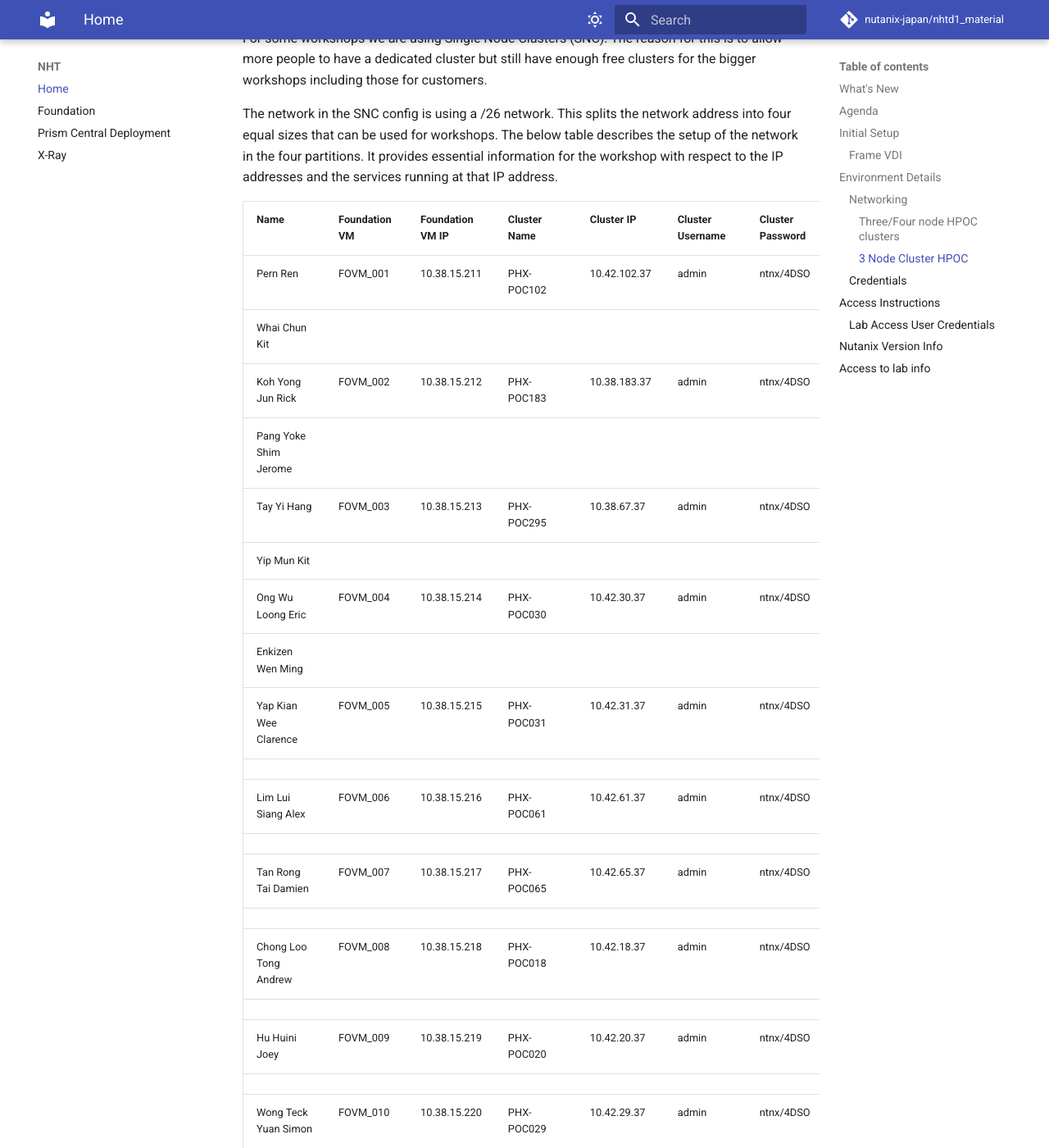
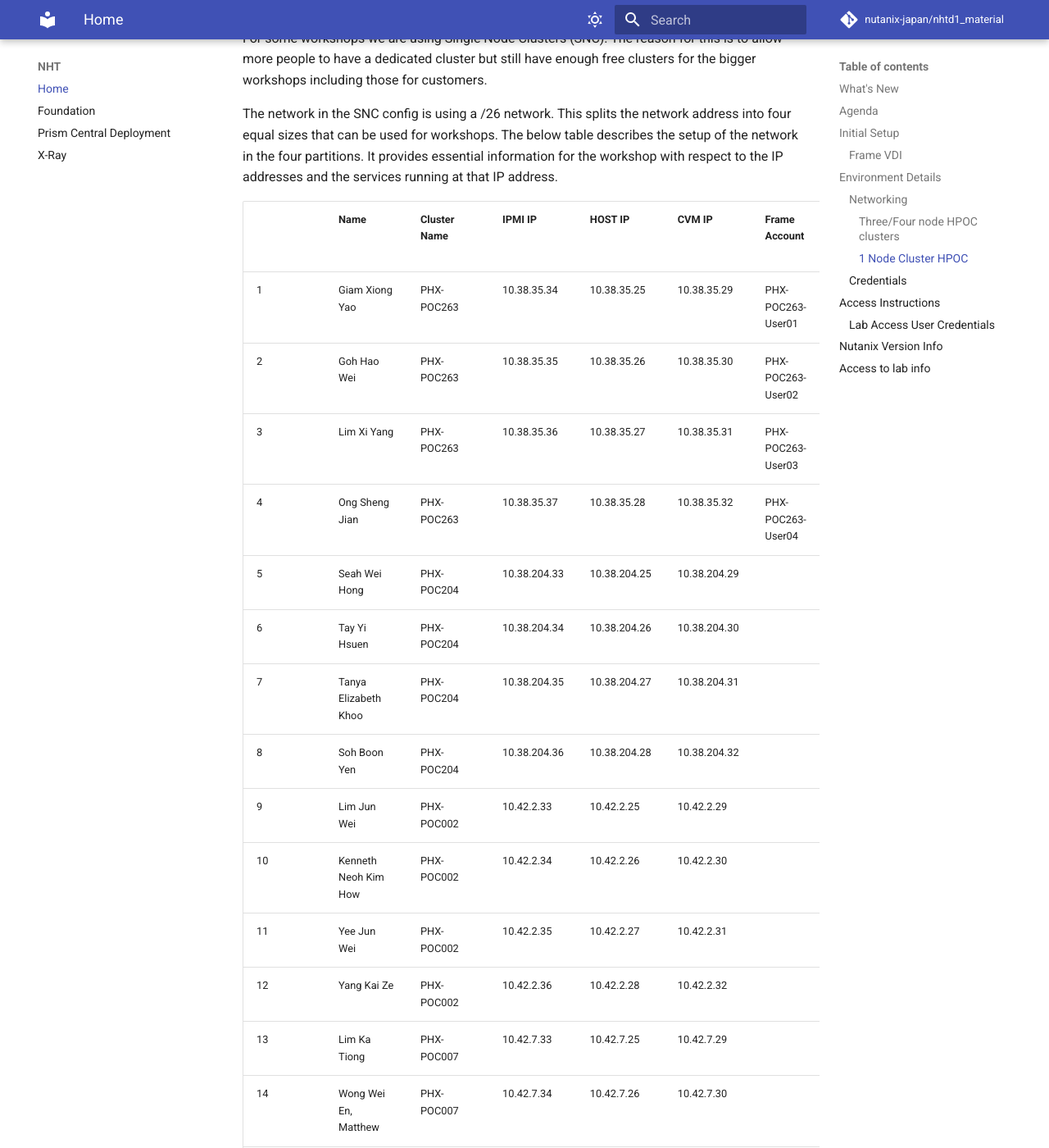
Before and after one commit to rahuman23/foundation-DSTA-NHT, an MkDocs documentation site: the page built from docs/index.md, in a window 1280 px wide and 1400 px high, scrolled down 3261 px. Shown: the whole window at 82% size. Built offline with MkDocs 1.6.1 and Material for MkDocs 9.7.7, drawn with Linux system fonts in a browser that asks for light colours; emoji names are drawn with the system emoji font; comment, search, counter and statistics services are not loaded; some of the changed text lies outside the part shown.

Commit message:
update table

```diff
--- a/docs/index.md
+++ b/docs/index.md
@@ -100,7 +100,7 @@
 |Secondary        | 10.42.*XYZ*.129/25  | *XYZ1*  | 10.42.*XYZ*.132-10.42.*XYZ*.253|
 
 
-#### 3 Node Cluster HPOC
+#### 1 Node Cluster HPOC
 
 For some workshops we are using Single Node Clusters (SNC). The reason for this is to allow more people to have a dedicated cluster but still have enough free clusters for the bigger workshops including those for
 customers.
@@ -108,28 +108,33 @@
 The network in the SNC config is using a /26 network. This splits the network address into four equal sizes that can be used for workshops. The below table describes the setup of the network in the four
 partitions. It provides essential information for the workshop with respect to the IP addresses and the services running at that IP address.
 
-| Name                  | Foundation VM | Foundation VM IP | Cluster Name | Cluster IP   | Cluster Username | Cluster Password | Primary Netwok | Primary VLAN | Primary GW  | Secondary Subnet | Secondary IP Range | Secondary VLAN | Secondary GW  | IPMI Username | IPMI Password | DNS          | NTP            |
-| --------------------- | ------------- | ---------------- | ------------ | ------------ | ---------------- | ---------------- | -------------- | ------------ | ----------- | ---------------- | ------------------ | -------------- | ------------- | ------------- | ------------- | ------------ | -------------- |
-| Pern Ren              | FOVM_001      | 10.38.15.211     | PHX-POC102   | 10.42.102.37 | admin            | ntnx/4DSO        | 10.42.102.0/25 | 0            | 10.42.102.1 | 10.42.102.128/25 | 10.42.102.132-254  | 1021           | 10.42.102.129 | ADMIN         | ADMIN         | 10.42.194.10 | 0.pool.ntp.org |
-| Whai Chun Kit         |               |                  |              |              |                  |                  |                |              |             |                  |                    |                |               |               |               |              |                |
-| Koh Yong Jun Rick     | FOVM_002      | 10.38.15.212     | PHX-POC183   | 10.38.183.37 | admin            | ntnx/4DSO        | 10.38.183.0/25 | 0            | 10.38.183.1 | 10.38.183.128/25 | 10.38.183.132-254  | 1833           | 10.38.183.129 | ADMIN         | ADMIN         | 10.42.194.10 | 0.pool.ntp.org |
-| Pang Yoke Shim Jerome |               |                  |              |              |                  |                  |                |              |             |                  |                    |                |               |               |               |              |                |
-| Tay Yi Hang           | FOVM_003      | 10.38.15.213     | PHX-POC295   | 10.38.67.37  | admin            | ntnx/4DSO        | 10.38.67.0/25  | 0            | 10.38.67.1  | 10.38.67.128/25  | 10.38.67.132-254   | 207            | 10.38.67.129  | ADMIN         | ADMIN         | 10.42.194.10 | 0.pool.ntp.org |
-| Yip Mun Kit           |               |                  |              |              |                  |                  |                |              |             |                  |                    |                |               |               |               |              |                |
-| Ong Wu Loong Eric     | FOVM_004      | 10.38.15.214     | PHX-POC030   | 10.42.30.37  | admin            | ntnx/4DSO        | 10.42.30.0/25  | 0            | 10.42.30.1  | 10.42.30.128/25  | 10.42.30.132-254   | 301            | 10.42.30.129  | ADMIN         | ADMIN         | 10.42.194.10 | 0.pool.ntp.org |
-| Enkizen Wen Ming      |               |                  |              |              |                  |                  |                |              |             |                  |                    |                |               |               |               |              |                |
-| Yap Kian Wee Clarence | FOVM_005      | 10.38.15.215     | PHX-POC031   | 10.42.31.37  | admin            | ntnx/4DSO        | 10.42.31.0/25  | 0            | 10.42.31.1  | 10.42.31.128/25  | 10.42.31.132-254   | 311            | 10.42.31.129  | ADMIN         | ADMIN         | 10.42.194.10 | 0.pool.ntp.org |
-|                       |               |                  |              |              |                  |                  |                |              |             |                  |                    |                |               |               |               |              |                |
-| Lim Lui Siang Alex    | FOVM_006      | 10.38.15.216     | PHX-POC061   | 10.42.61.37  | admin            | ntnx/4DSO        | 10.42.61.0/25  | 0            | 10.42.61.1  | 10.42.61.128/25  | 10.42.61.132-254   | 611            | 10.42.61.129  | ADMIN         | ADMIN         | 10.42.194.10 | 0.pool.ntp.org |
-|                       |               |                  |              |              |                  |                  |                |              |             |                  |                    |                |               |               |               |              |                |
-| Tan Rong Tai Damien   | FOVM_007      | 10.38.15.217     | PHX-POC065   | 10.42.65.37  | admin            | ntnx/4DSO        | 10.42.65.0/25  | 0            | 10.42.65.1  | 10.42.65.128/25  | 10.42.65.132-254   | 651            | 10.42.65.129  | ADMIN         | ADMIN         | 10.42.194.10 | 0.pool.ntp.org |
-|                       |               |                  |              |              |                  |                  |                |              |             |                  |                    |                |               |               |               |              |                |
-| Chong Loo Tong Andrew | FOVM_008      | 10.38.15.218     | PHX-POC018   | 10.42.18.37  | admin            | ntnx/4DSO        | 10.42.18.0/25  | 0            | 10.42.18.1  | 10.42.18.128/25  | 10.42.18.132-254   | 181            | 10.42.18.129  | ADMIN         | ADMIN         | 10.42.194.10 | 0.pool.ntp.org |
-|                       |               |                  |              |              |                  |                  |                |              |             |                  |                    |                |               |               |               |              |                |
-| Hu Huini Joey         | FOVM_009      | 10.38.15.219     | PHX-POC020   | 10.42.20.37  | admin            | ntnx/4DSO        | 10.42.20.0/25  | 0            | 10.42.20.1  | 10.42.20.128/25  | 10.42.20.132-254   | 201            | 10.42.20.129  | ADMIN         | ADMIN         | 10.42.194.10 | 0.pool.ntp.org |
-|                       |               |                  |              |              |                  |                  |                |              |             |                  |                    |                |               |               |               |              |                |
-| Wong Teck Yuan Simon  | FOVM_010      | 10.38.15.220     | PHX-POC029   | 10.42.29.37  | admin            | ntnx/4DSO        | 10.42.29.0/25  | 0            | 10.42.29.1  | 10.42.29.128/25  | 10.42.29.132-254   | 291            | 10.42.29.129  | ADMIN         | ADMIN         | 10.42.194.10 | 0.pool.ntp.org |
-|                       |               |                  |              |              |                  |                  |                |              |             |                  |                    |                |               |               |               |              |                |
+|    | Name                 | Cluster Name | IPMI IP      | HOST IP      | CVM IP       | Frame Account     | Frame Account | Frame Account Pwd | Foundation VM | Foundation VM IP | Cluster Name | Cluster Password | Primary Network Name | Primary VLAN  | Primary GW  | Secondary Subnet | Secondary IP Range | Secondary VLAN | Secondary GW  | IPMI Username | IPMI Password | DNS          | NTP            |
+|----|----------------------|--------------|--------------|--------------|--------------|-------------------|---------------|-------------------|---------------|------------------|--------------|------------------|----------------------|---------------|-------------|------------------|--------------------|----------------|---------------|---------------|---------------|--------------|----------------|
+| 1  | Giam Xiong Yao       | PHX-POC263   | 10.38.35.34  | 10.38.35.25  | 10.38.35.29  | PHX-POC263-User01 | ntnx/4DSTA    | ntnx/4DSTA        | FOVM_001      |                  | PHX-POC263-A | ntnx/4DSTA       | 10.38.35.0/25        | 0             | 10.38.35.1  | 10.38.35.128/25  | 10.38.35.132-254   | 47             | 10.38.35.129  | ADMIN         | ADMIN         | 10.42.194.10 | 0.POOL.NTP.ORG |
+| 2  | Goh Hao Wei          | PHX-POC263   | 10.38.35.35  | 10.38.35.26  | 10.38.35.30  | PHX-POC263-User02 | ntnx/4DSTA    | ntnx/4DSTA        | FOVM_002      |                  | PHX-POC263-B | ntnx/4DSTA       | 10.38.35.0/25        | 0             | 10.38.35.1  | 10.38.35.128/25  | 10.38.35.132-254   | 47             | 10.38.35.129  | ADMIN         | ADMIN         | 10.42.194.10 | 0.POOL.NTP.ORG |
+| 3  | Lim Xi Yang          | PHX-POC263   | 10.38.35.36  | 10.38.35.27  | 10.38.35.31  | PHX-POC263-User03 | ntnx/4DSTA    | ntnx/4DSTA        | FOVM_003      |                  | PHX-POC263-C | ntnx/4DSTA       | 10.38.35.0/25        | 0             | 10.38.35.1  | 10.38.35.128/25  | 10.38.35.132-254   | 47             | 10.38.35.129  | ADMIN         | ADMIN         | 10.42.194.10 | 0.POOL.NTP.ORG |
+| 4  | Ong Sheng Jian       | PHX-POC263   | 10.38.35.37  | 10.38.35.28  | 10.38.35.32  | PHX-POC263-User04 | ntnx/4DSTA    | ntnx/4DSTA        | FOVM_004      |                  | PHX-POC263-D | ntnx/4DSTA       | 10.38.35.0/25        | 0             | 10.38.35.1  | 10.38.35.128/25  | 10.38.35.132-254   | 47             | 10.38.35.129  | ADMIN         | ADMIN         | 10.42.194.10 | 0.POOL.NTP.ORG |
+| 5  | Seah Wei Hong        | PHX-POC204   | 10.38.204.33 | 10.38.204.25 | 10.38.204.29 |                   | ntnx/4DSTA    | ntnx/4DSTA        | FOVM_005      |                  | PHX-POC204-A | ntnx/4DSTA       | 10.38.204.0/25       | 0             | 10.38.204.1 | 10.38.204.128/25 | 10.38.204.132-254  | 2043           | 10.38.204.129 | ADMIN         | ADMIN         | 10.42.194.10 | 0.POOL.NTP.ORG |
+| 6  | Tay Yi Hsuen         | PHX-POC204   | 10.38.204.34 | 10.38.204.26 | 10.38.204.30 |                   | ntnx/4DSTA    | ntnx/4DSTA        | FOVM_006      |                  | PHX-POC204-B | ntnx/4DSTA       | 10.38.204.0/25       | 0             | 10.38.204.1 | 10.38.204.128/25 | 10.38.204.132-254  | 2043           | 10.38.204.129 | ADMIN         | ADMIN         | 10.42.194.10 | 0.POOL.NTP.ORG |
+| 7  | Tanya Elizabeth Khoo | PHX-POC204   | 10.38.204.35 | 10.38.204.27 | 10.38.204.31 |                   | ntnx/4DSTA    | ntnx/4DSTA        | FOVM_007      |                  | PHX-POC204-C | ntnx/4DSTA       | 10.38.204.0/25       | 0             | 10.38.204.1 | 10.38.204.128/25 | 10.38.204.132-254  | 2043           | 10.38.204.129 | ADMIN         | ADMIN         | 10.42.194.10 | 0.POOL.NTP.ORG |
+| 8  | Soh Boon Yen         | PHX-POC204   | 10.38.204.36 | 10.38.204.28 | 10.38.204.32 |                   | ntnx/4DSTA    | ntnx/4DSTA        | FOVM_008      |                  | PHX-POC204-D | ntnx/4DSTA       | 10.38.204.0/25       | 0             | 10.38.204.1 | 10.38.204.128/25 | 10.38.204.132-254  | 2043           | 10.38.204.129 | ADMIN         | ADMIN         | 10.42.194.10 | 0.POOL.NTP.ORG |
+| 9  | Lim Jun Wei          | PHX-POC002   | 10.42.2.33   | 10.42.2.25   | 10.42.2.29   |                   | ntnx/4DSTA    | ntnx/4DSTA        | FOVM_009      |                  | PHX-POC002-A | ntnx/4DSTA       | 10.42.2.0/25         | 0             | 10.42.2.1   | 10.42.2.128/25   | 10.42.2.132-254    | 21             | 10.42.2.129   | ADMIN         | ADMIN         | 10.42.194.10 | 0.POOL.NTP.ORG |
+| 10 | Kenneth Neoh Kim How | PHX-POC002   | 10.42.2.34   | 10.42.2.26   | 10.42.2.30   |                   | ntnx/4DSTA    | ntnx/4DSTA        | FOVM_010      |                  | PHX-POC002-B | ntnx/4DSTA       | 10.42.2.0/25         | 0             | 10.42.2.1   | 10.42.2.128/25   | 10.42.2.132-254    | 21             | 10.42.2.129   | ADMIN         | ADMIN         | 10.42.194.10 | 0.POOL.NTP.ORG |
+| 11 | Yee Jun Wei          | PHX-POC002   | 10.42.2.35   | 10.42.2.27   | 10.42.2.31   |                   | ntnx/4DSTA    | ntnx/4DSTA        | FOVM_011      |                  | PHX-POC002-C | ntnx/4DSTA       | 10.42.2.0/25         | 0             | 10.42.2.1   | 10.42.2.128/25   | 10.42.2.132-254    | 21             | 10.42.2.129   | ADMIN         | ADMIN         | 10.42.194.10 | 0.POOL.NTP.ORG |
+| 12 | Yang Kai Ze          | PHX-POC002   | 10.42.2.36   | 10.42.2.28   | 10.42.2.32   |                   | ntnx/4DSTA    | ntnx/4DSTA        | FOVM_012      |                  | PHX-POC002-D | ntnx/4DSTA       | 10.42.2.0/25         | 0             | 10.42.2.1   | 10.42.2.128/25   | 10.42.2.132-254    | 21             | 10.42.2.129   | ADMIN         | ADMIN         | 10.42.194.10 | 0.POOL.NTP.ORG |
+| 13 | Lim Ka Tiong         | PHX-POC007   | 10.42.7.33   | 10.42.7.25   | 10.42.7.29   |                   | ntnx/4DSTA    | ntnx/4DSTA        | FOVM_013      |                  | PHX-POC007-A | ntnx/4DSTA       | 10.42.7.0/25         | 0             | 10.42.7.1   | 10.42.7.128/25   | 10.42.7.132-254    | 71             | 10.42.7.129   | ADMIN         | ADMIN         | 10.42.194.10 | 0.POOL.NTP.ORG |
+| 14 | Wong Wei En, Matthew | PHX-POC007   | 10.42.7.34   | 10.42.7.26   | 10.42.7.30   |                   | ntnx/4DSTA    | ntnx/4DSTA        | FOVM_014      |                  | PHX-POC007-B | ntnx/4DSTA       | 10.42.7.0/25         | 0             | 10.42.7.1   | 10.42.7.128/25   | 10.42.7.132-254    | 71             | 10.42.7.129   | ADMIN         | ADMIN         | 10.42.194.10 | 0.POOL.NTP.ORG |
+| 15 | Wong Chin Hao        | PHX-POC007   | 10.42.7.35   | 10.42.7.27   | 10.42.7.31   |                   | ntnx/4DSTA    | ntnx/4DSTA        | FOVM_015      |                  | PHX-POC007-C | ntnx/4DSTA       | 10.42.7.0/25         | 0             | 10.42.7.1   | 10.42.7.128/25   | 10.42.7.132-254    | 71             | 10.42.7.129   | ADMIN         | ADMIN         | 10.42.194.10 | 0.POOL.NTP.ORG |
+| 16 |                      | PHX-POC007   | 10.42.7.36   | 10.42.7.28   | 10.42.7.32   |                   | ntnx/4DSTA    | ntnx/4DSTA        | FOVM_016      |                  | PHX-POC007-D | ntnx/4DSTA       | 10.42.7.0/25         | 0             | 10.42.7.1   | 10.42.7.128/25   | 10.42.7.132-254    | 71             | 10.42.7.129   | ADMIN         | ADMIN         | 10.42.194.10 | 0.POOL.NTP.ORG |
+| 17 |                      | PHX-POC062   | 10.42.62.33  | 10.42.62.25  | 10.42.62.29  |                   | ntnx/4DSTA    | ntnx/4DSTA        | FOVM_017      |                  | PHX-POC062-A | ntnx/4DSTA       | 10.42.62.0/25        | 0             | 10.42.62.1  | 10.42.62.128/25  | 10.42.62.132-254   | 621            | 10.42.62.129  | ADMIN         | ADMIN         | 10.42.194.10 | 0.POOL.NTP.ORG |
+| 18 |                      | PHX-POC062   | 10.42.62.34  | 10.42.62.26  | 10.42.62.30  |                   | ntnx/4DSTA    | ntnx/4DSTA        | FOVM_018      |                  | PHX-POC062-B | ntnx/4DSTA       | 10.42.62.0/25        | 0             | 10.42.62.1  | 10.42.62.0/25    | 10.42.62.132-254   | 621            | 10.42.62.129  | ADMIN         | ADMIN         | 10.42.194.10 | 0.POOL.NTP.ORG |
+| 19 |                      | PHX-POC062   | 10.42.62.35  | 10.42.62.27  | 10.42.62.31  |                   | ntnx/4DSTA    | ntnx/4DSTA        | FOVM_019      |                  | PHX-POC062-C | ntnx/4DSTA       | 10.42.62.0/25        | 0             | 10.42.62.1  | 10.42.62.0/25    | 10.42.62.132-254   | 621            | 10.42.62.129  | ADMIN         | ADMIN         | 10.42.194.10 | 0.POOL.NTP.ORG |
+| 20 |                      | PHX-POC062   | 10.42.62.36  | 10.42.62.28  | 10.42.62.32  |                   | ntnx/4DSTA    | ntnx/4DSTA        | FOVM_020      |                  | PHX-POC062-D | ntnx/4DSTA       | 10.42.62.0/25        | 0             | 10.42.62.1  | 10.42.62.0/25    | 10.42.62.132-254   | 621            | 10.42.62.129  | ADMIN         | ADMIN         | 10.42.194.10 | 0.POOL.NTP.ORG |
+| 21 |                      | PHX-POC044   | 10.42.44.33  | 10.42.44.25  | 10.42.44.29  |                   | ntnx/4DSTA    | ntnx/4DSTA        | FOVM_021      |                  | PHX-POC044-A | ntnx/4DSTA       | 10.42.44.0/25        | 0             | 10.42.44.1  | 10.42.44.128/25  | 10.42.44.132-254   | 441            | 10.42.44.129  | ADMIN         | ADMIN         | 10.42.194.10 | 0.POOL.NTP.ORG |
+| 22 |                      | PHX-POC044   | 10.42.44.34  | 10.42.44.26  | 10.42.44.30  |                   | ntnx/4DSTA    | ntnx/4DSTA        | FOVM_022      |                  | PHX-POC044-B | ntnx/4DSTA       | 10.42.44.0/25        | 0             | 10.42.44.1  | 10.42.44.128/25  | 10.42.44.132-254   | 441            | 10.42.44.129  | ADMIN         | ADMIN         | 10.42.194.10 | 0.POOL.NTP.ORG |
+| 23 |                      | PHX-POC044   | 10.42.44.35  | 10.42.44.27  | 10.42.44.31  |                   | ntnx/4DSTA    | ntnx/4DSTA        | FOVM_023      |                  | PHX-POC044-C | ntnx/4DSTA       | 10.42.44.0/25        | 0             | 10.42.44.1  | 10.42.44.128/25  | 10.42.44.132-254   | 441            | 10.42.44.129  | ADMIN         | ADMIN         | 10.42.194.10 | 0.POOL.NTP.ORG |
+| 24 |                      | PHX-POC044   | 10.42.44.36  | 10.42.44.28  | 10.42.44.32  |                   | ntnx/4DSTA    | ntnx/4DSTA        | FOVM_024      |                  | PHX-POC044-D | ntnx/4DSTA       | 10.42.44.0/25        | 0             | 10.42.44.1  | 10.42.44.128/25  | 10.42.44.132-254   | 441            | 10.42.44.129  | ADMIN         | ADMIN         | 10.42.194.10 | 0.POOL.NTP.ORG |
+
 
 ### Credentials
 
```
